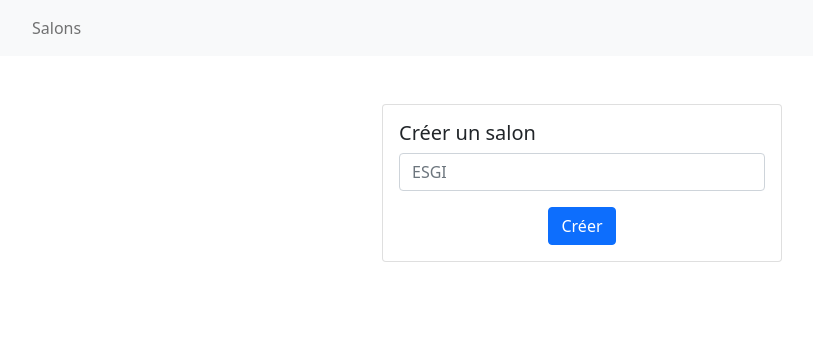
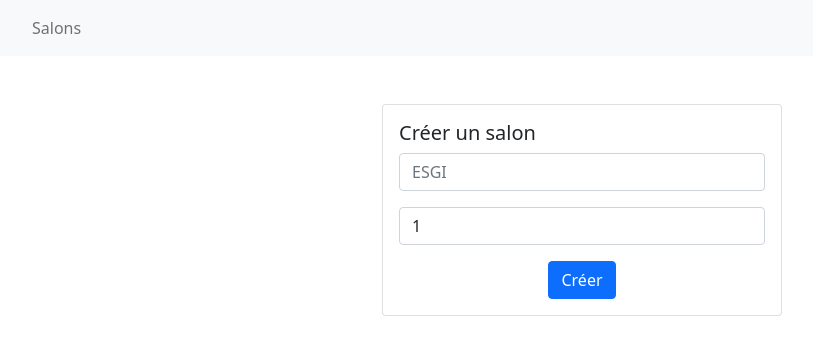
Before and after one commit to waseem1104/Real-Time-Coding, a React (Create React App) app in the folder client/: page /admin/room/new in a window 1280 px wide. Shown: the top 354 px of the page, without its empty margins (58-871 px from the left). Built offline with nearby package versions, Linux system fonts and the light colour scheme; no server answers.

Commit message:
Init get all rooms

```diff
--- a/client/src/component/CreateRoom.js
+++ b/client/src/component/CreateRoom.js
@@ -11,11 +11,13 @@ export default function CreateRoom(){
 
 
     const [name, setName] = useState('');
+    const [limit,setLimit] = useState(1);
     const [isCreated, setIsCreated] = useState(false);
 
     const socket = useMemo(
         () => io("ws://localhost:5000")
         , []);
+
 
         useEffect( () => {
             if(isCreated){
@@ -25,7 +27,6 @@ export default function CreateRoom(){
         },[isCreated])
 
         useEffect( () => {
-
             socket.on('getRoom', (name) => {
                 console.log(name)
             })
@@ -79,9 +80,22 @@ export default function CreateRoom(){
                                             aria-describedby="basic-addon1"
                                         />
                                     </div>
+                                    <div className="input-group mb-3">
+                                        <input
+                                            type="number"
+                                            value={limit}
+                                            onChange={(e) => {
+                                                setLimit(e.target.value)
+                                            }}
+                                            className="form-control"
+                                            placeholder=""
+                                            aria-label="name"
+                                            aria-describedby="basic-addon1"
+                                        />
+                                    </div>
 
                                     <div className="d-flex justify-content-center align-items-center">
-                                        <Button variant="primary" onClick={handleSubmit} >Créer</Button>
+                                        <Button variant="primary" onClick={handleSubmit}>Créer</Button>
                                     </div>
                                 </Card.Body>
                             </Card>
```
Also changed, not shown: 2 other files (tests, documents, lock files or other folders).
